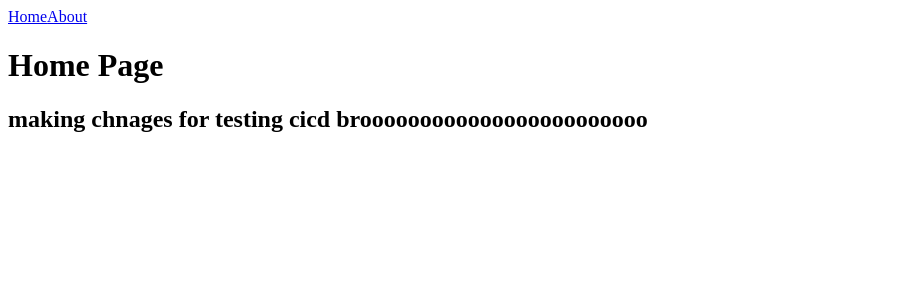
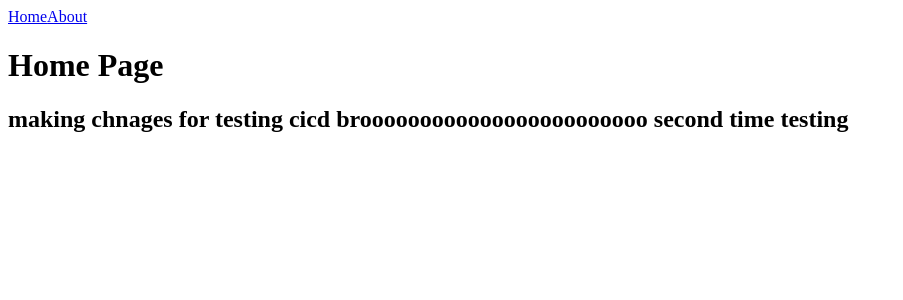
Before and after one commit to sidharthhhh/reacthelmet, a React (Vite) app: page / in a window 1280 px wide. Shown: the top 300 px of the page, without its empty margins (0-903 px from the left). Built offline with nearby package versions, Linux system fonts and the light colour scheme.

Commit message:
second time testing

```diff
--- a/src/pages/HomePage.jsx
+++ b/src/pages/HomePage.jsx
@@ -12,6 +12,8 @@ export const HomePage = () => {
       <h1>Home Page</h1>
       <h2>
        making chnages for testing cicd broooooooooooooooooooooooo
+
+       second time testing
       </h2>
     </Fragment>
   );
```
